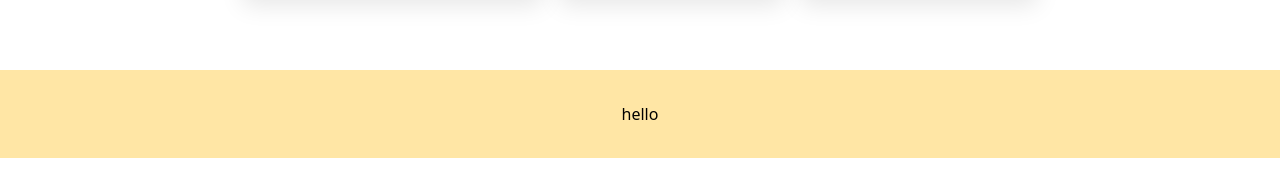
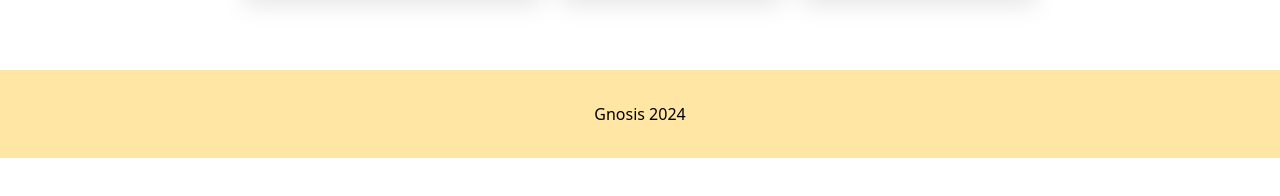
Before and after one commit to eesope/cmd-f-2024-frontend, a React (Vite) app: page / in a window 1280 px wide. Shown: the part 370-566 px from the top of the page. Built offline with nearby package versions, Linux system fonts and the light colour scheme.

Commit message:
Update footer

```diff
--- a/src/components/common/Footer.jsx
+++ b/src/components/common/Footer.jsx
@@ -1,7 +1,7 @@
 function Footer() {
   return (
     <div className="bg-yellow-300 px-10 py-8  w-full text-center ">
-      hello
+      Gnosis 2024
     </div>
   );
 }
```
